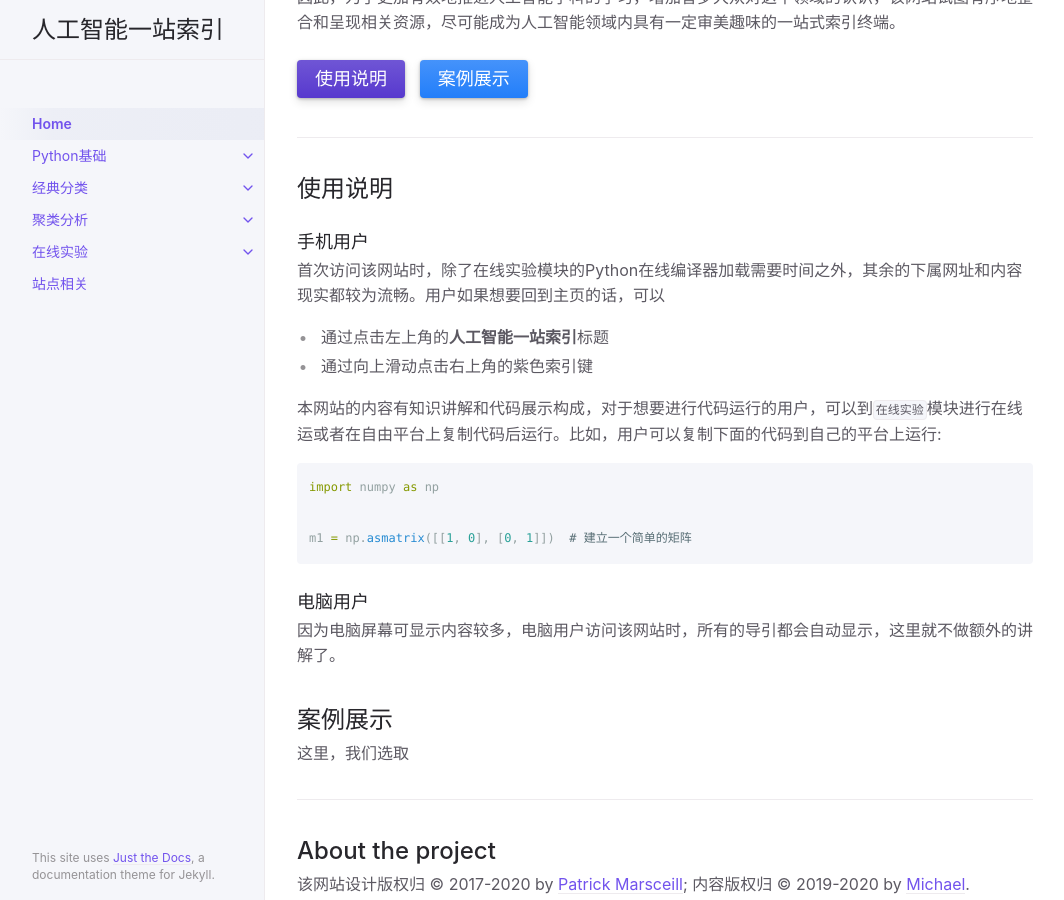
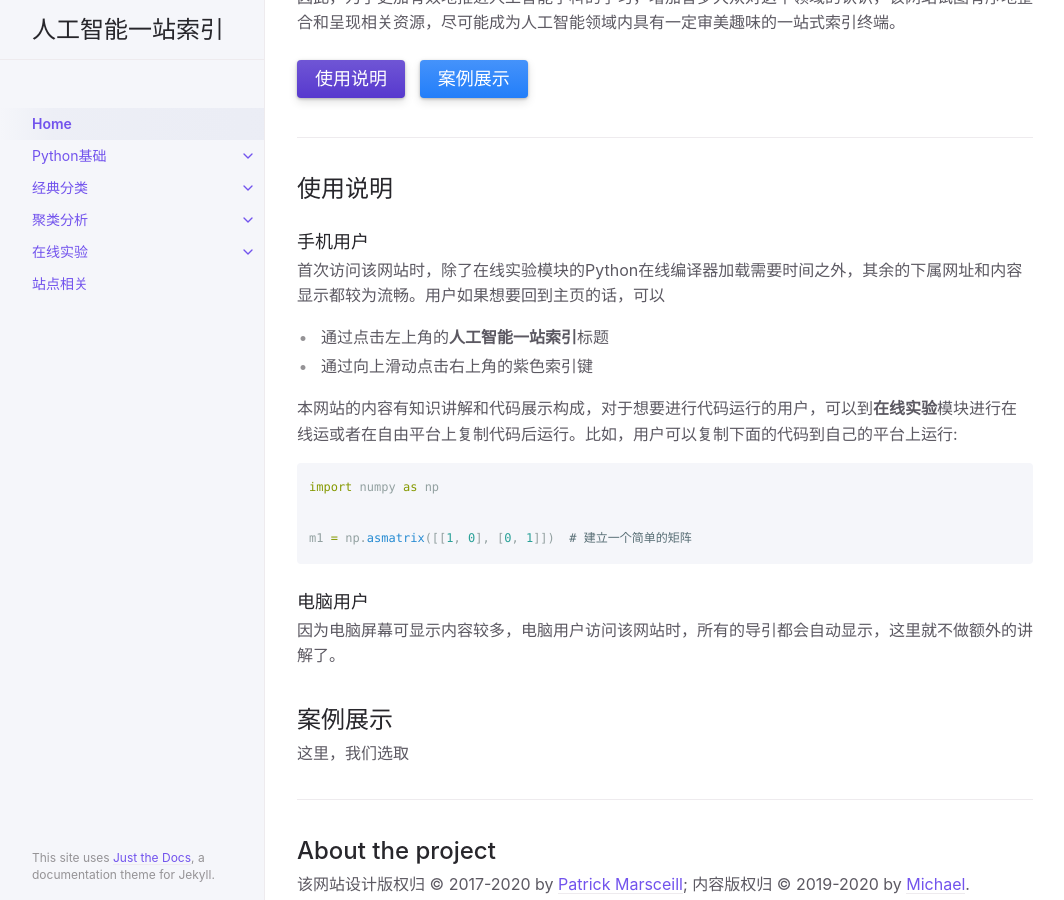
Before and after one commit to Michael-yunfei/avwebv2, a Jekyll site: the page built from index.md, in a window 1280 px wide and 900 px high, scrolled down 376 px. Shown: the whole window, without its empty margins (107-1171 px from the left). Built offline with Jekyll 4.4.1, drawn with Linux system fonts in a browser that asks for light colours.

Commit message:
update home page

````diff
--- a/index.md
+++ b/index.md
@@ -31,11 +31,11 @@ last_modified_date: 2020-04-27T17:54:08+0000
 
 ### 手机用户
 
-首次访问该网站时，除了在线实验模块的Python在线编译器加载需要时间之外，其余的下属网址和内容现实都较为流畅。用户如果想要回到主页的话，可以
+首次访问该网站时，除了在线实验模块的Python在线编译器加载需要时间之外，其余的下属网址和内容显示都较为流畅。用户如果想要回到主页的话，可以
 - 通过点击左上角的**人工智能一站索引**标题
 - 通过向上滑动点击右上角的紫色索引键
 
-本网站的内容有知识讲解和代码展示构成，对于想要进行代码运行的用户，可以到`在线实验`模块进行在线运或者在自由平台上复制代码后运行。比如，用户可以复制下面的代码到自己的平台上运行:
+本网站的内容有知识讲解和代码展示构成，对于想要进行代码运行的用户，可以到**在线实验**模块进行在线运或者在自由平台上复制代码后运行。比如，用户可以复制下面的代码到自己的平台上运行:
 
 ```python
 import numpy as np
````
